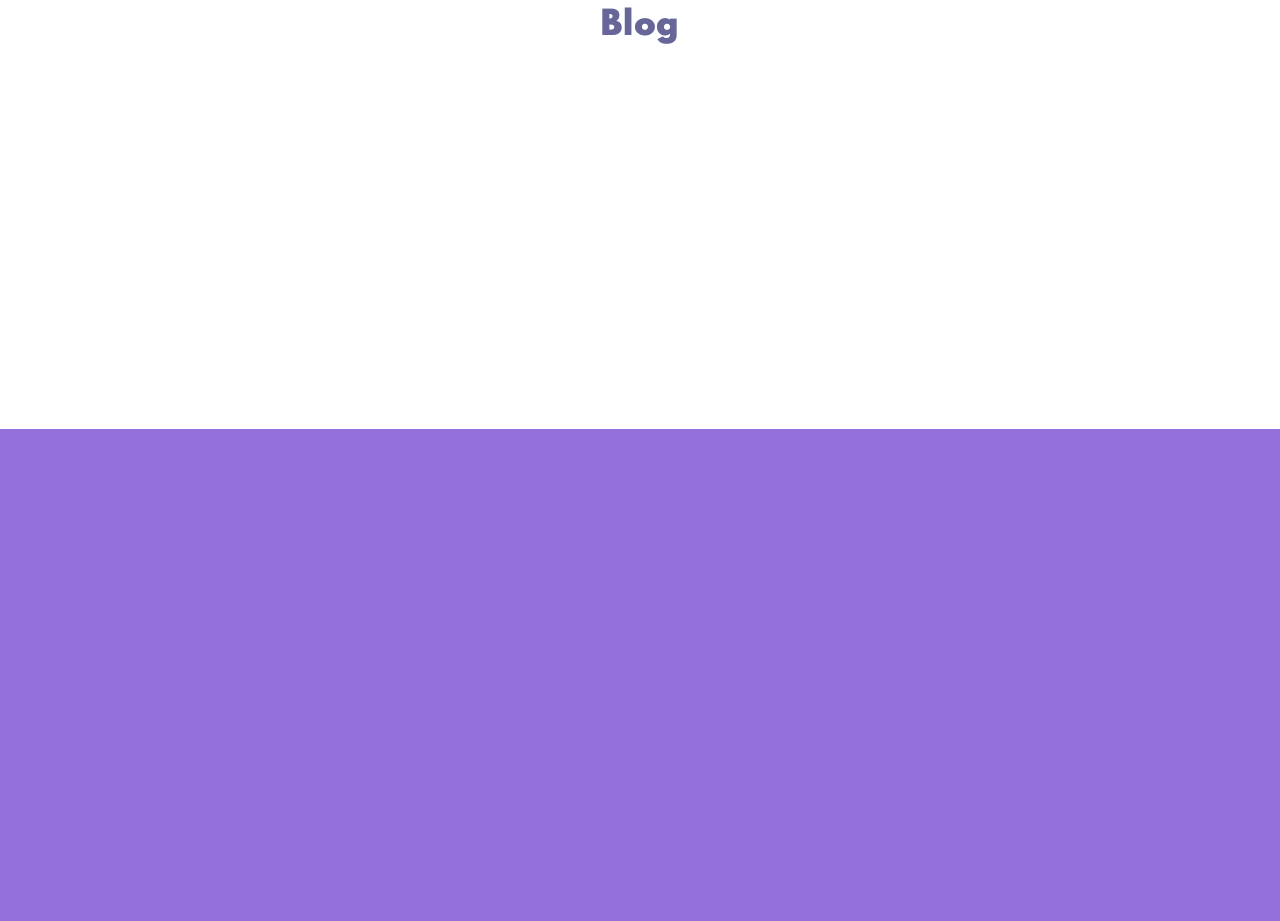
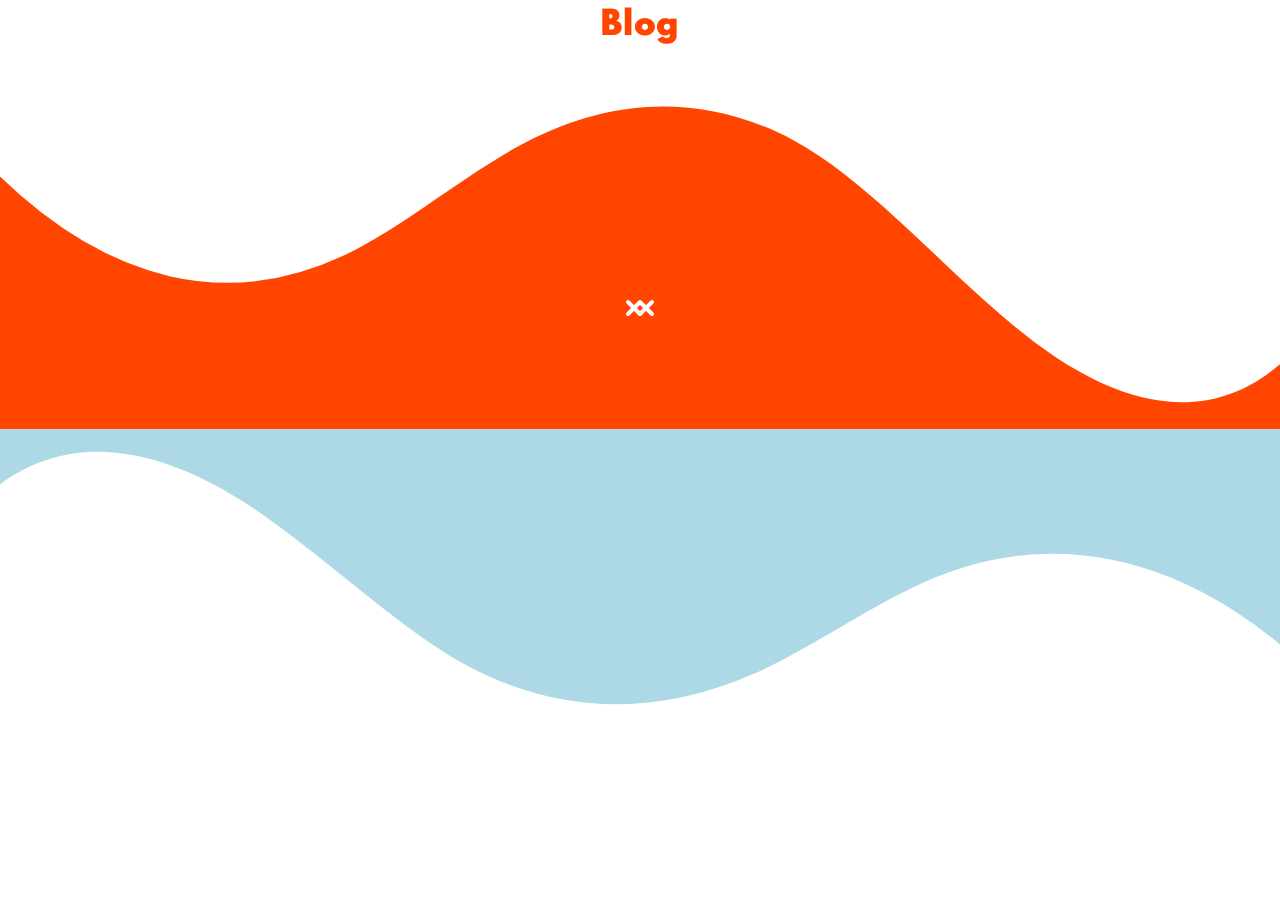
Before and after one commit to ethanherring/websiteversiontwo, a React (Create React App) app: page / in a window 1280 px wide. Shown: the part 451-1372 px from the top of the page. Built offline with nearby package versions, Linux system fonts and the light colour scheme.

Commit message:
Still working on adding functional navbar links and fixing page content

```diff
--- a/src/App.css
+++ b/src/App.css
@@ -8,11 +8,56 @@
   text-align: center;
 }
 
+/*main page svg css*/
+.custom-shape-divider-bottom-1624125989 {
+  position: absolute;
+  bottom: 0;
+  left: 0;
+  width: 100%;
+  overflow: hidden;
+  line-height: 0;
+}
 
+.custom-shape-divider-bottom-1624125989 svg {
+  position: relative;
+  display: block;
+  width: calc(100% + 1.3px);
+  height: 327px;
+}
 
+.custom-shape-divider-bottom-1624125989 .shape-fill {
+  fill: #ff4500;
+  /*fill: linear-gradient(to right, rgb(255,69,0), rgb(255,143,0))*/
+  /*fill: rgb(255,69,0);
+  fill: linear-gradient(90deg, rgba(255,69,0,1) 0%, rgba(255,143,0,1) 35%, rgba(255,211,0,1) 100%);*/
+}
+/*end of main page svg css*/
+
+/*about page svg css*/
+.custom-shape-divider-top-1624126292 {
+  position: absolute;
+  top: 0;
+  left: 0;
+  width: 100%;
+  overflow: hidden;
+  line-height: 0;
+  transform: rotate(180deg);
+}
+
+.custom-shape-divider-top-1624126292 svg {
+  position: relative;
+  display: block;
+  width: calc(100% + 1.3px);
+  height: 279px;
+}
+
+.custom-shape-divider-top-1624126292 .shape-fill {
+  fill: lightblue;
+}
+/*end of about page svg css*/
 
 .links {
-  color: #52527a;
+  color: #ff4500;
   font-size: 2em;
   font-family: Arial, Helvetica, sans-serif;
 }
@@ -22,6 +67,7 @@
 .main-section {
   height: 100vh;
   background-color: white;
+  position: relative;
 }
 
 @font-face {
@@ -30,7 +76,7 @@
 }
 
 .main-text {
-  color: #666699;
+  color: #ff4500;
   font-size: 2em;
   font-family: leagueSpartan;
   background-color: transparent;
@@ -41,7 +87,8 @@
 
 .about-section {
   height: 100vh;
-  background-color: mediumpurple;
+  background-color: #FFFF;
+  position: relative;
 
 
 }
--- a/src/App.js
+++ b/src/App.js
@@ -1,4 +1,4 @@
-import { React, useEffect } from 'react';
+import { React, useState } from 'react';
 import Navbar from './Components/Navbar/index.js';
 import Main from './Sections/Main';
 import About from './Sections/About';
@@ -16,10 +16,17 @@ import './App.css';
 function App() {
   ReactGA.initialize('UA-190113500-1');
   ReactGA.pageview(window.location.pathname + window.location.search);
+
+  const [isOpen, setIsOpen] = useState(false);
+
+  const toggle = () => {
+    setIsOpen(!isOpen)
+  };
+
   return (
     <div className="App">
-      <Sidebar />
-      <Navbar />
+      <Sidebar isOpen={isOpen} toggle={toggle}/>
+      <Navbar toggle={toggle}/>
       <Scrolldown />
       <Main />
       <About />
--- a/src/Components/Navbar/index.js
+++ b/src/Components/Navbar/index.js
@@ -9,7 +9,7 @@ import {Nav,
     NavLinks} from './NavbarElements';
 
 
-const Navbar = () => {
+const Navbar = ({ toggle }) => {
 
 
     return (
@@ -19,8 +19,8 @@ const Navbar = () => {
                     <NavLogo>
                         EH
                     </NavLogo>
-                    <MobileIcon>
-                        <BiMenuAltRight />
+                    <MobileIcon onClick={toggle}>
+                        <BiMenuAltRight/>
                     </MobileIcon>
                     <NavMenu>
                         <NavItem>
--- a/src/Components/Sidebar/Index.js
+++ b/src/Components/Sidebar/Index.js
@@ -1,11 +1,11 @@
 import React from 'react';
 import { SidebarContainer, Icon, CloseIcon, SidebarWrapper, SidebarLink, SidebarMenu } from './SidebarElements';
-import { Link as LinkS } from 'react-scroll';
+import { Link as SidebarLinks } from 'react-scroll';
 
-const Sidebar = () => {
+const Sidebar = ({ isOpen, toggle }) => {
     return (
-        <SidebarContainer>
-            <Icon>
+        <SidebarContainer isOpen={isOpen} onClick={toggle}>
+            <Icon onClick={toggle}>
                 <CloseIcon />
             </Icon>
             <SidebarWrapper>
@@ -17,6 +17,7 @@ const Sidebar = () => {
                         smooth={true}
                         offset={0}
                         duration={500}
+                        onClick={toggle}
                         >
                             Main
                     </SidebarLink>
@@ -27,6 +28,7 @@ const Sidebar = () => {
                         smooth={true}
                         offset={0}
                         duration={500}
+                        onClick={toggle}
                         >
                             About
                     </SidebarLink>
@@ -37,6 +39,7 @@ const Sidebar = () => {
                         smooth={true}
                         offset={0}
                         duration={500}
+                        onClick={toggle}
                         >
                             Contact
                     </SidebarLink>
--- a/src/Sections/About.js
+++ b/src/Sections/About.js
@@ -3,7 +3,14 @@ import { React, Component } from 'react';
 class About extends Component {
     state = {};
     render() {
-        return <div className="about-section" id="about" />;
+        return(
+            <div className="about-section" id="about">
+                <div class="custom-shape-divider-top-1624126292">
+                    <svg data-name="Layer 1" xmlns="http://www.w3.org/2000/svg" viewBox="0 0 1200 120" preserveAspectRatio="none">
+                        <path d="M985.66,92.83C906.67,72,823.78,31,743.84,14.19c-82.26-17.34-168.06-16.33-250.45.39-57.84,11.73-114,31.07-172,41.86A600.21,600.21,0,0,1,0,27.35V120H1200V95.8C1132.19,118.92,1055.71,111.31,985.66,92.83Z" class="shape-fill"></path>
+                    </svg>
+                </div>
+            </div>);
     }
 
 }
--- a/src/Sections/Main.js
+++ b/src/Sections/Main.js
@@ -16,6 +16,16 @@ class Main extends Component {
                             <li>Blog</li>
                         </ul>
                 </div>
+
+                {/*curvy SVG section*/}
+
+                <div class="custom-shape-divider-bottom-1624125989">
+                    <svg data-name="Layer 1" xmlns="http://www.w3.org/2000/svg" viewBox="0 0 1200 120" preserveAspectRatio="none">
+                        <path d="M985.66,92.83C906.67,72,823.78,31,743.84,14.19c-82.26-17.34-168.06-16.33-250.45.39-57.84,11.73-114,31.07-172,41.86A600.21,600.21,0,0,1,0,27.35V120H1200V95.8C1132.19,118.92,1055.71,111.31,985.66,92.83Z" class="shape-fill"></path>
+                    </svg>
+                </div>
+
+
             </div>
         );
     }
```
